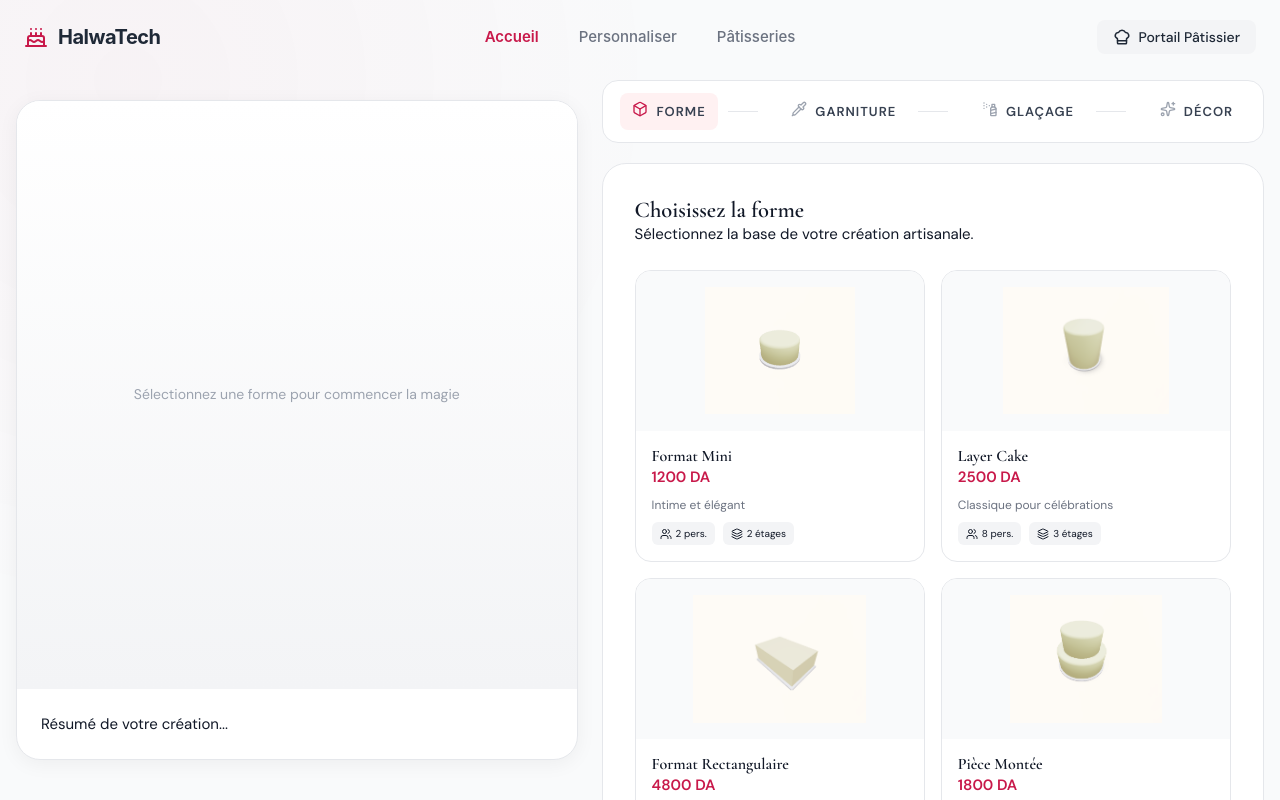
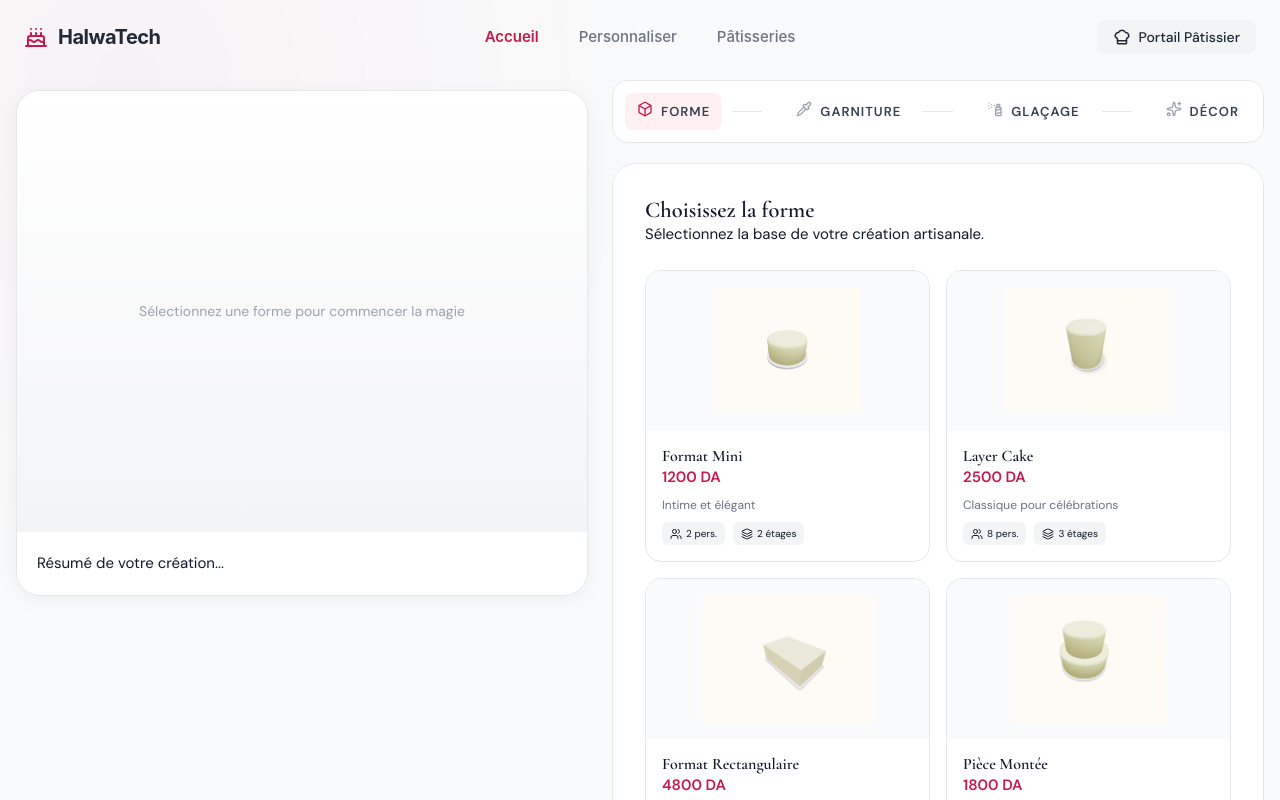
Before and after one commit to cherguidouaameriem/startup_frontend, a React (Vite) app: page /cake-builder in a window 1280 px wide. Shown: the top 800 px of the page. Built offline with nearby package versions, Linux system fonts and the light colour scheme.

Commit message:
css changements cake builder

```diff
--- a/src/components/commande.jsx
+++ b/src/components/commande.jsx
@@ -412,14 +412,16 @@ const styles = {
   alignItems: "flex-start",
 },
  leftColumn: {
-    width: "45%",
-    minWidth: "400px",
+  flex: "1 1 420px",
+  width: "100%",
+  maxWidth: "600px",
   position: "sticky",
-    top: "100px",
-    height: "calc(100vh - 140px)",
+  top: "90px",
+  alignSelf: "flex-start",
 },
   rightColumn: {
-    flex: 1,
+  flex: "1 1 500px",
+  width: "100%",
   display: "flex",
   flexDirection: "column",
   gap: "20px",
@@ -435,7 +437,9 @@ const styles = {
     boxShadow: "0 4px 20px rgba(0,0,0,0.05)",
   },
   modelStage: {
-    flex: 1,
+  minHeight: "420px",
+  height: "55vh",
+  maxHeight: "700px",
   background: "linear-gradient(180deg, #FFFFFF 0%, #F3F4F6 100%)",
   display: "flex",
   alignItems: "center",
@@ -448,11 +452,13 @@ const styles = {
     fontSize: "14px",
   },
 priceCard: {
-    padding: "24px",
+  padding: "20px",
   borderTop: "1px solid #F3F4F6",
   display: "flex",
   justifyContent: "space-between",
   alignItems: "center",
+  gap: "16px",
+  flexWrap: "wrap",
 },
   priceValue: {
     fontSize: "28px",
@@ -474,8 +480,10 @@ const styles = {
   borderRadius: "16px",
   border: "1px solid #E5E7EB",
   display: "flex",
-    justifyContent: "space-around",
+  justifyContent: "space-between",
   alignItems: "center",
+  overflowX: "auto",
+  gap: "12px",
 },
   stepBtn: {
     background: "none",
@@ -509,7 +517,7 @@ const styles = {
   },
  shapesGrid: {
   display: "grid",
-    gridTemplateColumns: "repeat(2, 1fr)",
+  gridTemplateColumns: "repeat(auto-fit, minmax(240px, 1fr))",
   gap: "16px",
   marginTop: "24px",
 },
```
Lines whose indentation alone changed are shown as unchanged.
